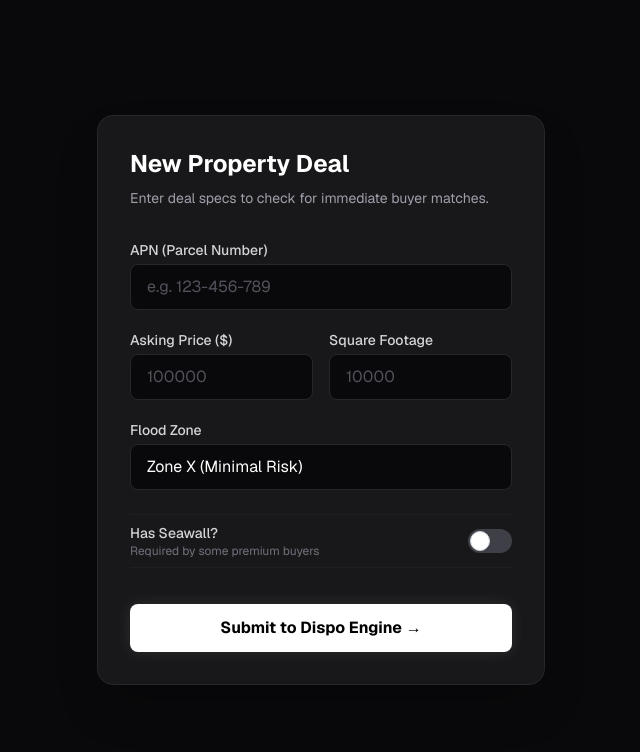
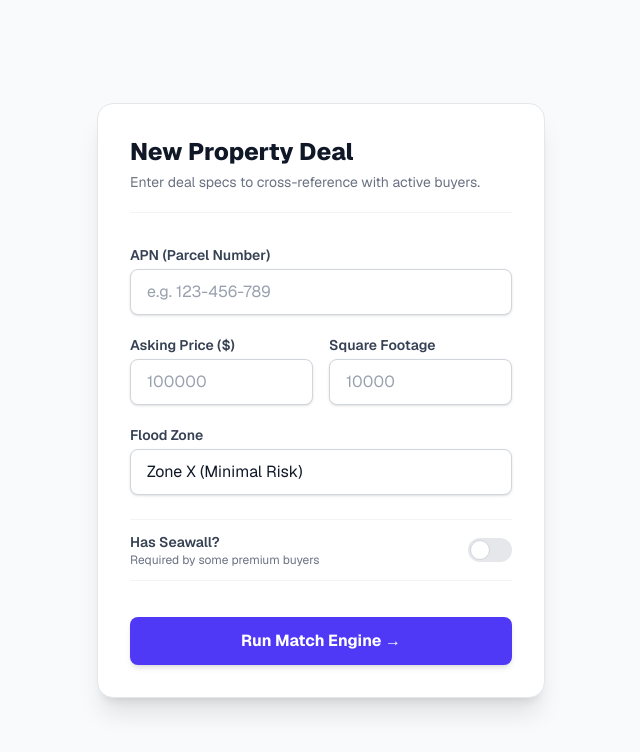
Before and after one commit to Devrancis/DispoRouter, a Next.js app: page /submit in a window 1280 px wide. Shown: the top 752 px of the page, without its empty margins (319-959 px from the left). Built offline with nearby package versions, Linux system fonts and the light colour scheme; no server answers.

Commit message:
feat(ui): redesign property submission form to clean light-mode aesthetic

```diff
--- a/src/app/submit/page.tsx
+++ b/src/app/submit/page.tsx
@@ -3,62 +3,59 @@ import { submitProperty } from '../actions'
 
 export default function SubmitPage() {
   return (
-    <div className="min-h-screen bg-zinc-950 flex items-center justify-center p-6 text-zinc-100 font-sans">
-      <div className="w-full max-w-md bg-zinc-900 rounded-2xl border border-zinc-800 shadow-2xl p-8">
-        <div className="mb-8">
-          <h1 className="text-2xl font-bold text-white mb-2">New Property Deal</h1>
-          <p className="text-zinc-400 text-sm">Enter deal specs to check for immediate buyer matches.</p>
+    <div className="min-h-screen bg-gray-50 flex items-center justify-center p-4 sm:p-6 font-sans">
+      <div className="w-full max-w-md bg-white rounded-2xl border border-gray-200 shadow-xl p-6 sm:p-8">
+        <div className="mb-6 sm:mb-8 border-b border-gray-100 pb-5">
+          <h1 className="text-xl sm:text-2xl font-extrabold text-gray-900 mb-1">New Property Deal</h1>
+          <p className="text-gray-500 text-xs sm:text-sm">Enter deal specs to cross-reference with active buyers.</p>
         </div>
 
         <form action={submitProperty} className="space-y-5">
-          {/* APN */}
           <div>
-            <label htmlFor="apn" className="block text-sm font-medium text-zinc-300 mb-1">APN (Parcel Number)</label>
+            <label htmlFor="apn" className="block text-sm font-semibold text-gray-700 mb-1">APN (Parcel Number)</label>
             <input
               type="text"
               id="apn"
               name="apn"
               required
               placeholder="e.g. 123-456-789"
-              className="w-full bg-zinc-950 border border-zinc-800 rounded-lg px-4 py-2.5 text-white placeholder-zinc-600 focus:outline-none focus:border-indigo-500 focus:ring-1 focus:ring-indigo-500 transition-colors"
+              className="w-full bg-white border border-gray-300 rounded-lg px-4 py-3 sm:py-2.5 text-gray-900 placeholder-gray-400 focus:outline-none focus:border-indigo-500 focus:ring-2 focus:ring-indigo-100 transition-all shadow-sm text-base"
             />
           </div>
 
-          <div className="grid grid-cols-2 gap-4">
-            {/* Asking Price */}
+          {/* Stacks to 1 column on mobile, 2 columns on screens sm and up */}
+          <div className="grid grid-cols-1 sm:grid-cols-2 gap-4 sm:gap-4">
             <div>
-              <label htmlFor="askingPrice" className="block text-sm font-medium text-zinc-300 mb-1">Asking Price ($)</label>
+              <label htmlFor="askingPrice" className="block text-sm font-semibold text-gray-700 mb-1">Asking Price ($)</label>
               <input
                 type="number"
                 id="askingPrice"
                 name="askingPrice"
                 required
                 placeholder="100000"
-                className="w-full bg-zinc-950 border border-zinc-800 rounded-lg px-4 py-2.5 text-white placeholder-zinc-600 focus:outline-none focus:border-indigo-500 focus:ring-1 focus:ring-indigo-500 transition-colors"
+                className="w-full bg-white border border-gray-300 rounded-lg px-4 py-3 sm:py-2.5 text-gray-900 placeholder-gray-400 focus:outline-none focus:border-indigo-500 focus:ring-2 focus:ring-indigo-100 transition-all shadow-sm text-base"
               />
             </div>
 
-            {/* Square Footage */}
             <div>
-              <label htmlFor="sqFt" className="block text-sm font-medium text-zinc-300 mb-1">Square Footage</label>
+              <label htmlFor="sqFt" className="block text-sm font-semibold text-gray-700 mb-1">Square Footage</label>
               <input
                 type="number"
                 id="sqFt"
                 name="sqFt"
                 required
                 placeholder="10000"
-                className="w-full bg-zinc-950 border border-zinc-800 rounded-lg px-4 py-2.5 text-white placeholder-zinc-600 focus:outline-none focus:border-indigo-500 focus:ring-1 focus:ring-indigo-500 transition-colors"
+                className="w-full bg-white border border-gray-300 rounded-lg px-4 py-3 sm:py-2.5 text-gray-900 placeholder-gray-400 focus:outline-none focus:border-indigo-500 focus:ring-2 focus:ring-indigo-100 transition-all shadow-sm text-base"
               />
             </div>
           </div>
 
-          {/* Flood Zone */}
           <div>
-            <label htmlFor="floodZone" className="block text-sm font-medium text-zinc-300 mb-1">Flood Zone</label>
+            <label htmlFor="floodZone" className="block text-sm font-semibold text-gray-700 mb-1">Flood Zone</label>
             <select
               id="floodZone"
               name="floodZone"
-              className="w-full bg-zinc-950 border border-zinc-800 rounded-lg px-4 py-2.5 text-white focus:outline-none focus:border-indigo-500 focus:ring-1 focus:ring-indigo-500 transition-colors appearance-none"
+              className="w-full bg-white border border-gray-300 rounded-lg px-4 py-3 sm:py-2.5 text-gray-900 focus:outline-none focus:border-indigo-500 focus:ring-2 focus:ring-indigo-100 transition-all shadow-sm appearance-none text-base"
             >
               <option value="X">Zone X (Minimal Risk)</option>
               <option value="X500">Zone X500 (Moderate Risk)</option>
@@ -66,24 +63,22 @@ export default function SubmitPage() {
             </select>
           </div>
 
-          {/* Seawall Toggle */}
-          <div className="flex items-center justify-between py-2 border-t border-b border-zinc-800/50 mt-6">
+          <div className="flex items-center justify-between py-3 border-t border-b border-gray-100 mt-6">
             <div>
-              <p className="text-sm font-medium text-zinc-300">Has Seawall?</p>
-              <p className="text-xs text-zinc-500">Required by some premium buyers</p>
+              <p className="text-sm font-semibold text-gray-700">Has Seawall?</p>
+              <p className="text-xs text-gray-500">Required by some premium buyers</p>
             </div>
             <label className="relative inline-flex items-center cursor-pointer">
               <input type="checkbox" name="hasSeawall" className="sr-only peer" />
-              <div className="w-11 h-6 bg-zinc-700 peer-focus:outline-none rounded-full peer peer-checked:after:translate-x-full peer-checked:after:border-white after:content-[''] after:absolute after:top-[2px] after:left-[2px] after:bg-white after:border-gray-300 after:border after:rounded-full after:h-5 after:w-5 after:transition-all peer-checked:bg-indigo-600"></div>
+              <div className="w-11 h-6 bg-gray-200 peer-focus:outline-none rounded-full peer peer-checked:after:translate-x-full peer-checked:after:border-white after:content-[''] after:absolute after:top-[2px] after:left-[2px] after:bg-white after:border-gray-300 after:border after:rounded-full after:h-5 after:w-5 after:transition-all peer-checked:bg-indigo-600"></div>
             </label>
           </div>
 
-          {/* Submit */}
           <button
             type="submit"
-            className="w-full bg-white text-black font-bold py-3 rounded-lg mt-4 hover:bg-zinc-200 transition-colors shadow-[0_0_15px_rgba(255,255,255,0.1)]"
+            className="w-full bg-indigo-600 text-white font-bold py-3.5 sm:py-3 rounded-lg mt-4 hover:bg-indigo-700 transition-colors shadow-md hover:shadow-lg text-base"
           >
-            Submit to Dispo Engine &rarr;
+            Run Match Engine &rarr;
           </button>
         </form>
       </div>
```
